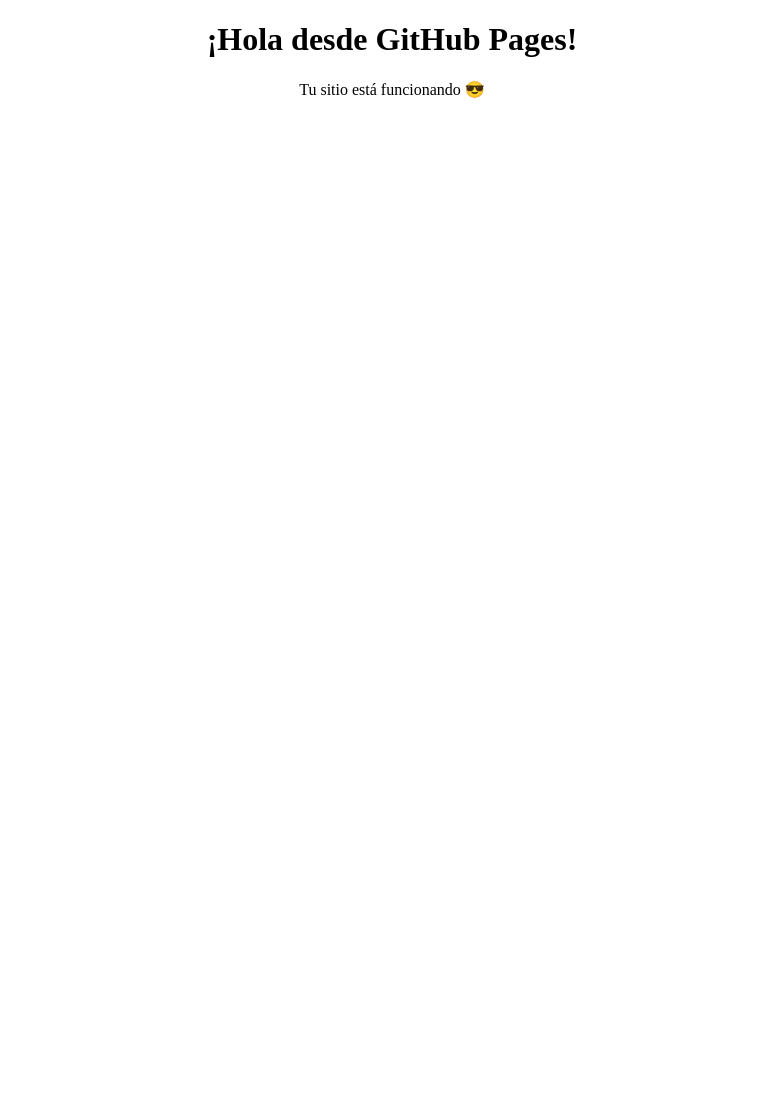
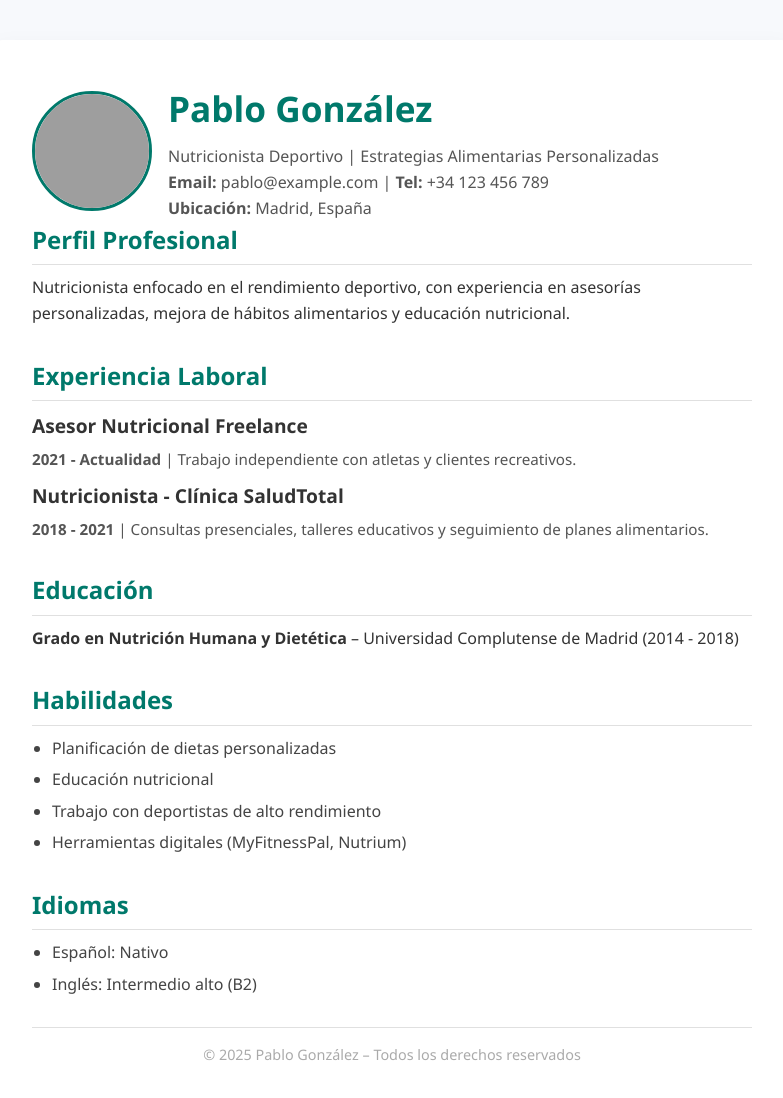
Before and after one commit to pablodgonza/CV-Pablo-G, a plain HTML site: page index.html in a window 1280 px wide. Shown: the whole page, without its empty margins (248-1031 px from the left). Before the commit the page ends 800 px from the top, so only its background shows below. Drawn offline with Linux system fonts and the light colour scheme; grey boxes are pictures that could not be loaded.

Commit message:
Agregar imagen al CV

```diff
--- a/index.html
+++ b/index.html
@@ -1,12 +1,73 @@
 <!DOCTYPE html>
 <html lang="es">
 <head>
-  <meta charset="UTF-8" />
-  <meta name="viewport" content="width=device-width, initial-scale=1.0" />
-  <title>CV Pablo González</title>
+    <meta charset="UTF-8">
+    <meta name="viewport" content="width=device-width, initial-scale=1.0">
+    <meta name="description" content="CV Pablo Gonzalez">
+    <meta name="keywords" content="curriculum, proyectmanager, poerBI, management">
+    <title>Curriculum Vitae Pablo González</title>
+    <link rel="stylesheet" href="style.css">
 </head>
+
 <body>
-  <h1 style="text-align: center;">¡Hola desde GitHub Pages!</h1>
-  <p style="text-align: center;">Tu sitio está funcionando 😎</p>
+
+  <div class="cv-container">
+    <header>
+      <div class="header-content">
+        <img src="Foto-pablo gonzalez.jpg" alt="Foto de Pablo González" class="foto-perfil">
+        <div class="header-texto">
+          <h1>Pablo González</h1>
+          <p>Nutricionista Deportivo | Estrategias Alimentarias Personalizadas</p>
+          <p><strong>Email:</strong> pablo@example.com | <strong>Tel:</strong> +34 123 456 789</p>
+          <p><strong>Ubicación:</strong> Madrid, España</p>
+        </div>
+      </div>
+    </header>
+
+    <section class="perfil">
+      <h2>Perfil Profesional</h2>
+      <p>Nutricionista enfocado en el rendimiento deportivo, con experiencia en asesorías personalizadas, mejora de hábitos alimentarios y educación nutricional.</p>
+    </section>
+
+    <section class="experiencia">
+      <h2>Experiencia Laboral</h2>
+      <article>
+        <h3>Asesor Nutricional Freelance</h3>
+        <p><strong>2021 - Actualidad</strong> | Trabajo independiente con atletas y clientes recreativos.</p>
+      </article>
+      <article>
+        <h3>Nutricionista - Clínica SaludTotal</h3>
+        <p><strong>2018 - 2021</strong> | Consultas presenciales, talleres educativos y seguimiento de planes alimentarios.</p>
+      </article>
+    </section>
+
+    <section class="educacion">
+      <h2>Educación</h2>
+      <p><strong>Grado en Nutrición Humana y Dietética</strong> – Universidad Complutense de Madrid (2014 - 2018)</p>
+    </section>
+
+    <section class="habilidades">
+      <h2>Habilidades</h2>
+      <ul>
+        <li>Planificación de dietas personalizadas</li>
+        <li>Educación nutricional</li>
+        <li>Trabajo con deportistas de alto rendimiento</li>
+        <li>Herramientas digitales (MyFitnessPal, Nutrium)</li>
+      </ul>
+    </section>
+
+    <section class="idiomas">
+      <h2>Idiomas</h2>
+      <ul>
+        <li>Español: Nativo</li>
+        <li>Inglés: Intermedio alto (B2)</li>
+      </ul>
+    </section>
+
+    <footer>
+      <p>© 2025 Pablo González – Todos los derechos reservados</p>
+    </footer>
+  </div>
+
 </body>
 </html>
```
Also changed, not shown: 1 other file.
